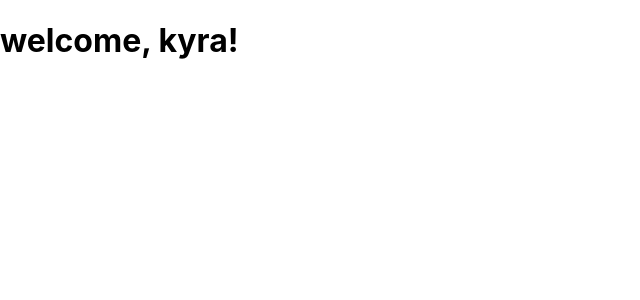
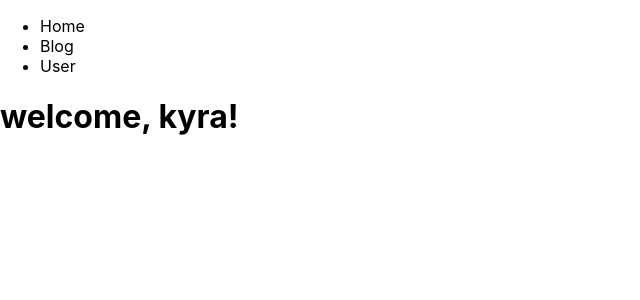
Before and after one commit to kyraongithub/basic-nextjs, a Next.js app: page / in a window 1280 px wide. Shown: the top 300 px of the page, without its empty margins (0-640 px from the left). Built offline with nearby package versions, Linux system fonts and the light colour scheme.

Commit message:
next link
Move to other pages using Link tag from next, and learn how to remove unused import using alt + shift + o

```diff
--- a/pages/index.js
+++ b/pages/index.js
@@ -1,7 +1,5 @@
 import Head from "next/head";
-import Image from "next/image";
-import styles from "../styles/Home.module.css";
-
+import Link from "next/link";
 export default function Home() {
   return (
     <div>
@@ -10,6 +8,19 @@ export default function Home() {
         <meta name="description" content="Generated by create next app" />
         <link rel="icon" href="/favicon.ico" />
       </Head>
+      <header>
+        <ul>
+          <li>
+            <Link href="/">Home</Link>
+          </li>
+          <li>
+            <Link href="/blog">Blog</Link>
+          </li>
+          <li>
+            <Link href="/users">User</Link>
+          </li>
+        </ul>
+      </header>
 
       <main>
         <h1>welcome, kyra!</h1>
```
Also changed, not shown: pages/blog.jsx (added, +7 -0 lines), pages/users/detail.jsx (added, +7 -0 lines), pages/users/index.jsx (added, +7 -0 lines), .eslintrc.json.
